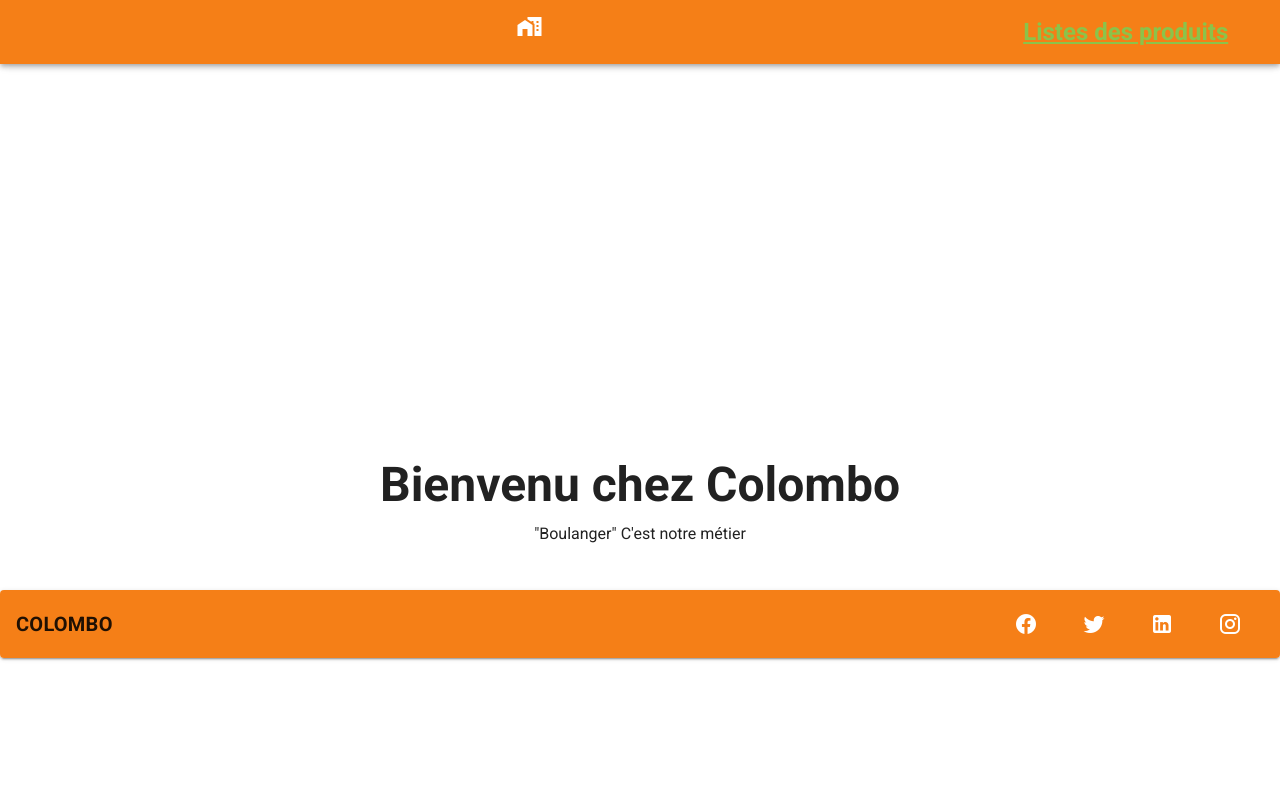
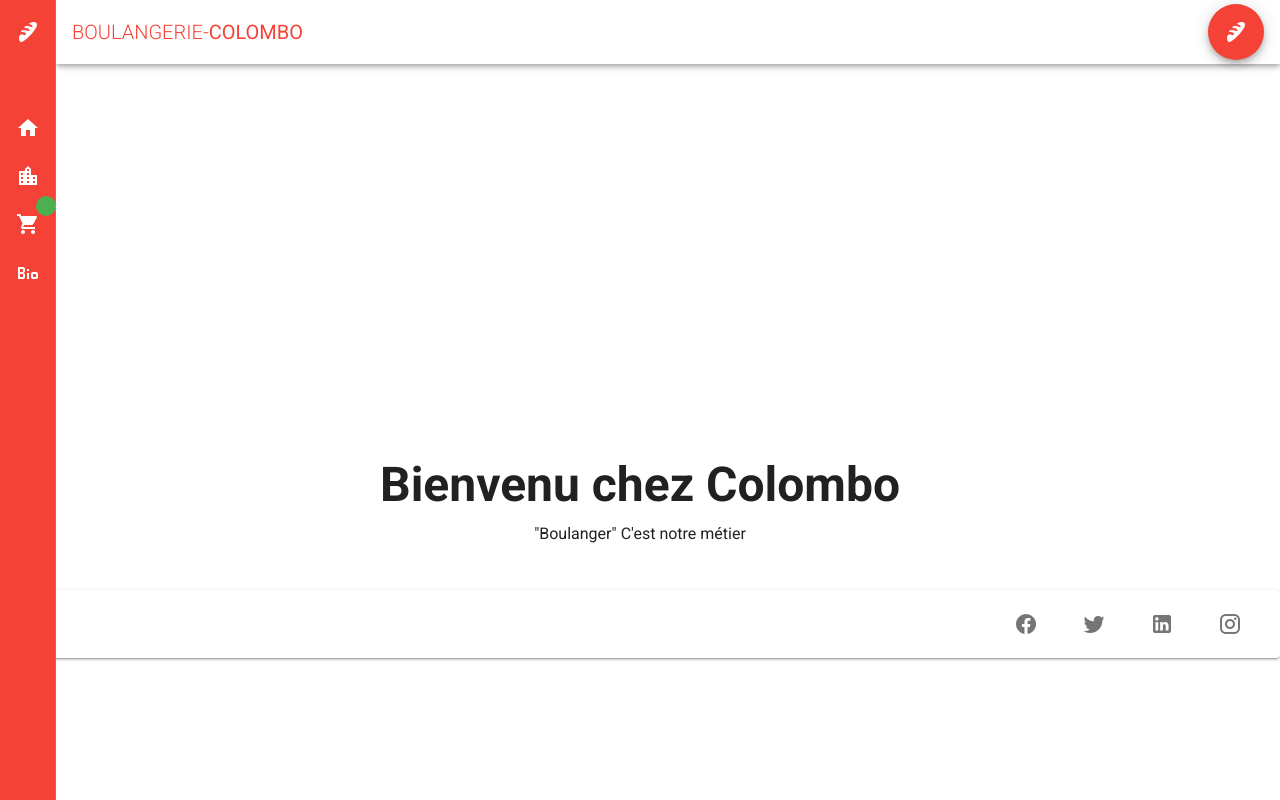
Before and after one commit to mohammed-allou/ApiVuetify, a Vue app: page / in a window 1280 px wide. Built offline with nearby package versions, Linux system fonts and the light colour scheme.

Commit message:
sans result

```diff
--- a/package.json
+++ b/package.json
@@ -15,6 +15,7 @@
     "vuetify": "^2.2.11"
   },
   "devDependencies": {
+    "@mdi/font": "^5.4.55",
     "@vue/cli-plugin-babel": "~4.4.0",
     "@vue/cli-plugin-eslint": "~4.4.0",
     "@vue/cli-plugin-router": "~4.4.0",
--- a/src/App.vue
+++ b/src/App.vue
@@ -1,15 +1,33 @@
 <template>
   <v-app>
-    <v-app-bar app color="yellow darken-4" dark>
-      <v-spacer></v-spacer>
+    <navbar />
+    <!-- <v-app-bar app color="yellow darken-4" dark>
+
       <v-row>
         <v-col class="pa-2" outlined tile>
           <router-link to="/">
-            <v-icon>mdi-home-city</v-icon>
+            <v-icon>mdi-home</v-icon>
           </router-link>
         </v-col>
+        <v-text-field
+          append-icon="mdi-magnify"
+          hide-details
+          type="search"
+          id="search"
+          placeholder="Rechercher ..."
+          autocomplete="on"
+        ></v-text-field>
 
         <v-spacer></v-spacer>
+        <v-tab>
+          <router-link to="chariot">
+          <v-badge color="green" content="6">
+            <v-icon>mdi-cart</v-icon>
+
+          </v-badge>
+          </router-link>
+        </v-tab>
+        <chariot/>
 
         <v-col class="pa-2" outlined tile>
           <router-link to="/produits">
@@ -17,14 +35,18 @@
           </router-link>
         </v-col>
       </v-row>
-    </v-app-bar>
+    </v-app-bar>-->
 
     <router-view></router-view>
   </v-app>
 </template>
 
 <script>
+import navbar from "./components/navbar";
 export default {
   name: "App",
+  components: {
+    navbar,
+  },
 };
 </script>
--- /dev/null
+++ b/src/components/chariot.vue
@@ -0,0 +1,106 @@
+<template>
+  <div >
+    <v-container v-for="produit in produits" :key="produit.id">
+      <v-row>
+        <v-col>
+          <h2>Produits</h2>
+        </v-col>
+      </v-row>
+      <v-row>
+        <v-col >
+          <v-card :title="produit.nom" :img-src="produit.img" class="mb-2" tag="article">
+            <v-card-text>Prix : {{produit.prix}}</v-card-text>
+            <v-btn
+              v-if="!produit"
+              @click="Ajout(produit)"
+              href="#"
+              variant="primary"
+            >Ajouter au panier</v-btn>
+          </v-card>
+        </v-col>
+      </v-row>
+      <v-row>
+        <v-col>
+          <v-table bordered hover :items="cart" :fields="fields">
+            <template slot="#" slot-scope="data">{{data.index +1}}</template>
+            <template slot="prix" slot-scope="data">{{data.item.prix * data.item.quantite}}</template>
+            <template slot="quntite" slot-scope="data">
+              <v-row>
+                <v-col cols="5">
+                  <v-btn variant="primary" @click="increment(data.item.id)" class="mr-2"></v-btn>
+                  <h4>{{data.item.quantite}}</h4>
+                </v-col>
+              </v-row>
+            </template>
+            <template slot="image" >
+              <v-img style="max-width: 5rem" :src="produit.img" fluid ></v-img>
+            </template>
+          </v-table>
+        </v-col>
+      </v-row>
+      <v-row v-if="cart.length >0">
+        <v-col>
+          <h3>Toltal</h3>
+        </v-col>
+        <v-col>{{total}}.00 DH</v-col>
+      </v-row>
+      <v-modal>
+        <p>Produits:</p>
+        <ul >
+          <li>Nom Du Produit :{{produit.nom}}</li>
+          <li>Quantité : {{produit.quantite}}</li>
+          <li>Prix : {{produit.prix}}</li>
+          <li>Total : {{produit.prix * produit.quantite}}</li>
+          <hr />
+        </ul>
+        <h2 class="my-4">Total: {{ticket.total}}.00 DH</h2>
+      </v-modal>
+    </v-container>
+  </div>
+</template>
+
+<script>
+export default {
+    name:'chariot',
+
+    data(){
+        return{
+            ticket:{
+                produits:null,
+                total:0
+            },
+            counter:0,
+            produits:[],
+            cart:[],
+            fields:['#','image','nom','quantite','prix']
+        }
+    },
+    methods:{
+        ajout(produit){
+            this.produits[produit.id-1].cart=true
+            this.cart.push(produit)
+            this.counter++
+        },
+        increment(id){
+            for(let index=0;index<this.cart.lenght;index++){
+                if(this.cart[index].id ==id){
+                    this.cart[index].quantite++
+                }
+            }
+        },
+
+    },
+    computed:{
+        total(){
+            let t=0;
+            for(let index=0;index<this.cart.lenght;index++){
+                t+= this.cart[index].prix*this.cart[index].quantite
+            }
+            return t
+        }
+    }
+};
+</script>
+
+<style>
+</style>
--- a/src/components/list.vue
+++ b/src/components/list.vue
@@ -16,21 +16,18 @@
             <v-card-text class="pt-6" style="position: relative;">
               <router-link :to="'/produit/' + produit.id">
                 <v-btn absolute color="orange" class="white--text" fab large right top>
-                    <v-icon>mdi-cart</v-icon>
+                  <v-icon>mdi-bread-slice-outline</v-icon>
                 </v-btn>
               </router-link>
 
-              <h3 class="display-1 font-weight-light orange--text mb-2 text-uppercase">
-                {{produit.nom}}
-              </h3>
+              <h3
+                class="display-1 font-weight-light orange--text mb-2 text-uppercase"
+              >{{produit.nom}}</h3>
             </v-card-text>
           </v-card>
         </v-hover>
       </v-col>
     </v-row>
-
-
-
   </v-app>
 </template>
 <script lang="js">
--- /dev/null
+++ b/src/components/navbar.vue
@@ -0,0 +1,79 @@
+<template>
+  <nav>
+    <v-app-bar color="white" dark app class="line">
+      <!-- <v-app-bar-nav-icon>
+
+      </v-app-bar-nav-icon>-->
+      <v-toolbar-title class="text-uppercase red--text">
+        <span class="font-weight-light">boulangerie-</span>
+        <span>colombo</span>
+      </v-toolbar-title>
+      <v-row>
+        <v-spacer></v-spacer>
+        <v-col cols="12" md="4">
+          <v-text-field
+            append-icon="mdi-magnify"
+            type="search"
+            id="search"
+            placeholder="Rechercher ..."
+            red--text
+            color="red"
+            dark
+          ></v-text-field>
+        </v-col>
+      </v-row>
+
+      <template>
+        <v-btn color="red" dark smal absolute botton right fab>
+          <v-icon>mdi-baguette</v-icon>
+        </v-btn>
+      </template>
+    </v-app-bar>
+    <v-navigation-drawer v-model="drawer" dark app mini-variant class="red">
+      <v-list flat>
+        <v-list-item class="mb-12">
+          <v-list-item-action>
+            <v-icon big left fab>mdi-baguette</v-icon>
+          </v-list-item-action>
+        </v-list-item>
+        <v-list-item router to="/">
+          <v-list-item-action>
+            <v-icon>mdi-home</v-icon>
+          </v-list-item-action>
+        </v-list-item>
+
+        <v-list-item router to="/produits">
+          <v-list-item-action>
+            <v-icon>mdi-city</v-icon>
+          </v-list-item-action>
+        </v-list-item>
+        <v-list-item router to="/">
+          <v-list-item-action>
+            <v-badge color="green">
+              <!-- <template v-slot:badge>{{this.cart.length}}</template> -->
+              <v-icon>mdi-cart</v-icon>
+            </v-badge>
+          </v-list-item-action>
+        </v-list-item>
+        <v-list-item router to="/">
+          <v-list-item-action>
+            <v-icon>mdi-bio</v-icon>
+          </v-list-item-action>
+        </v-list-item>
+      </v-list>
+    </v-navigation-drawer>
+  </nav>
+</template>
+
+<script>
+export default {
+  name: "navbar",
+  props: ["this.cart.length"],
+  data: () => ({
+    drawer: true,
+  }),
+};
+</script>
+
+<style>
+</style>
--- a/src/components/produit.vue
+++ b/src/components/produit.vue
@@ -1,16 +1,14 @@
-<template>
-  <div class="pain" >
-
-      <v-card v-if="!produit" class="mx-auto my-12" max-width="374">
+<template v-for="produit in produits" :key="produit.id">
+  <div class="pain">
+    <v-card v-if="!produit" class="mx-auto my-12" max-width="400">
       <v-card-title>Produit introuvable</v-card-title>
     </v-card>
-      <v-card v-else class="mx-auto my-12" max-width="374">
+    <v-card v-else class="mx-auto my-12" max-width="400">
       <v-img height="250" :src="produit.img"></v-img>
-        <v-card-title>{{produit.nom}} {{$route.params.id}}</v-card-title>
+      <v-card-title>{{produit.nom}}</v-card-title>
       <v-card-text>
         <v-row align="center" class="mx-0">
           <v-rating :value="4.5" color="amber" dense half-increments readonly size="14"></v-rating>
-            <div class="grey--text ml-4">4.5 (413)</div>
         </v-row>
         <div class="my-4 subtitle-1">DH • {{produit.prix}}</div>
         <div>{{produit.description}}</div>
@@ -25,10 +23,34 @@
           <v-chip>Au fruits sec</v-chip>
         </v-chip-group>
       </v-card-text>
+      <div class="cart">
+        <!-- <v-btn class="cart_bouton">-</v-btn>
+          <span class="cart_quantite">0</span>
+        <v-btn class="cart_bouton">+</v-btn>-->
+        <v-btn @click="ajoutAuPanier(produit)">
+          <v-icon>mdi-cart</v-icon>
+        </v-btn>
+        <div>:{{this.cart.length}} Articles dans le panier</div>
+      </div>
 
-        <v-card-actions>
-          <v-btn color="deep-purple lighten-2" text>Acheter</v-btn>
-        </v-card-actions>
+
+      <!-- <v-card-actions>
+        <div>
+          <v-btn @click="addToAchat(produit)">
+            <v-icon>
+              mdi-cart
+              <span>Panier</span>
+            </v-icon>
+          </v-btn>
+
+
+          <div class="nom">
+            <h4>{{produit.nom}}</h4>
+            <p>{{produit.prix}}</p>
+          </div>
+
+        </div>
+      </v-card-actions>-->
     </v-card>
 
   </div>
@@ -37,9 +59,39 @@
 import axios from "axios";
 
 export default {
+  props:["this.cart.length"],
+
   data: () => ({
-    produit: {},
+    produit: [],
+    cart: [],
+    quantite: [],
   }),
+  methods: {
+
+    // ajoutAuPanier(produit) {
+    //   for (let i = 0; i < this.cart.length; i++) {
+    //     if (this.cart[i].id === produit.id) {
+    //       return this.cart[i].quantite++;
+    //     }
+    //   }
+    //   this.cart.push({
+    //     id: produit.id,
+    //     img: produit.img,
+    //     description: produit.description,
+    //     prix: produit.prix,
+    //     quantite: 1,
+    //   });
+    // },
+    // computed: {
+    //   cart() {
+    //     return this.produits.filter((produit) => produit.quantite > 0);
+    //   },
+    // },
+    ajoutAuPanier(produit) {
+      this.cart.push(produit);
+      console.log(produit);
+      console.log(this.cart);
+    },
 
     mounted() {
       axios
@@ -47,9 +99,12 @@
           "https://cddf91f5-abd8-4055-9f24-5e852da192c6.mock.pstmn.io/produits"
         )
         .then((response) => {
-        let result = response.data.filter(prod => prod.id == this.$route.params.id);
-        this.produit = result[0]
+          let result = response.data.filter(
+            (prod) => prod.id == this.$route.params.id
+          );
+          this.produit = result[0];
         });
+    },
   },
 };
 </script>
--- a/src/plugins/vuetify.js
+++ b/src/plugins/vuetify.js
@@ -1,10 +1,14 @@
 import Vue from 'vue';
 import Vuetify from 'vuetify/lib';
 import light from './theme';
+import '@mdi/font/css/materialdesignicons.css'
 
 Vue.use(Vuetify);
 
 export default new Vuetify({
+    icons: {
+        iconfont: 'mdi' ||'fa',
+    },
     theme: {
         themes: { light }
     }
--- a/src/router/index.js
+++ b/src/router/index.js
@@ -3,6 +3,8 @@
 import list from '../components/list'
 import Home from '../views/Home'
 import produit from '../components/produit'
+import chariot from '../components/chariot'
+
 
 Vue.use(VueRouter)
 
@@ -21,6 +23,11 @@
     path: '/produit/:id',
     name: 'produit',
     component: produit
+  },
+  {
+    path: '/chariot',
+    name: 'chariot',
+    component: chariot
   }
 ]
 
--- a/src/views/Home.vue
+++ b/src/views/Home.vue
@@ -16,12 +16,10 @@
     <div>
       <v-footer padless>
         <v-card class="flex">
-          <v-card-title class="yellow darken-4">
-            <strong class="subheading" color="white">COLOMBO</strong>
-
+          <v-card-title class="darken-1 display-2">
             <v-spacer></v-spacer>
 
-            <v-btn v-for="icon in icons" :key="icon" class="mx-4" dark icon>
+            <v-btn v-for="icon in icons" :key="icon" class="mx-4" icon>
               <v-icon size="24px">{{ icon }}</v-icon>
             </v-btn>
           </v-card-title>
```
Also changed, not shown: 1 other file (tests, documents, lock files or other folders). Lines whose indentation alone changed are shown as unchanged.
